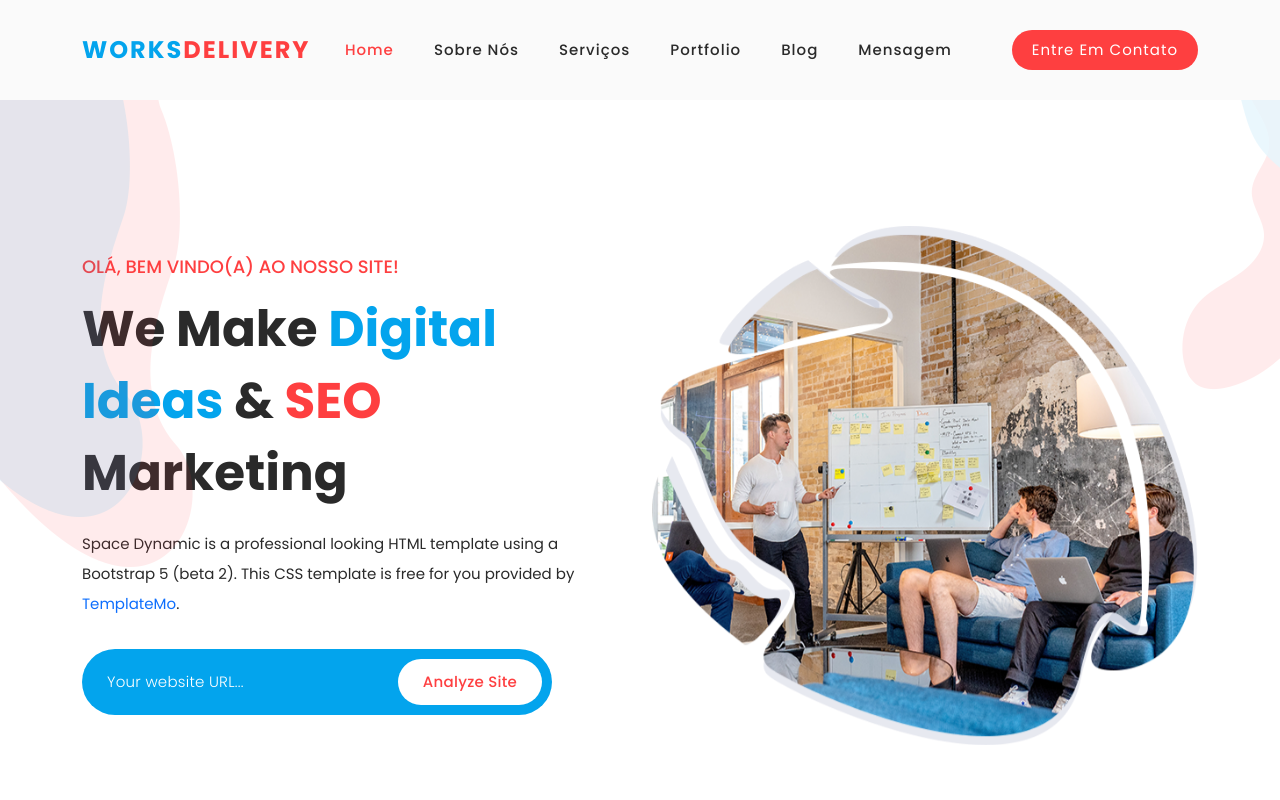
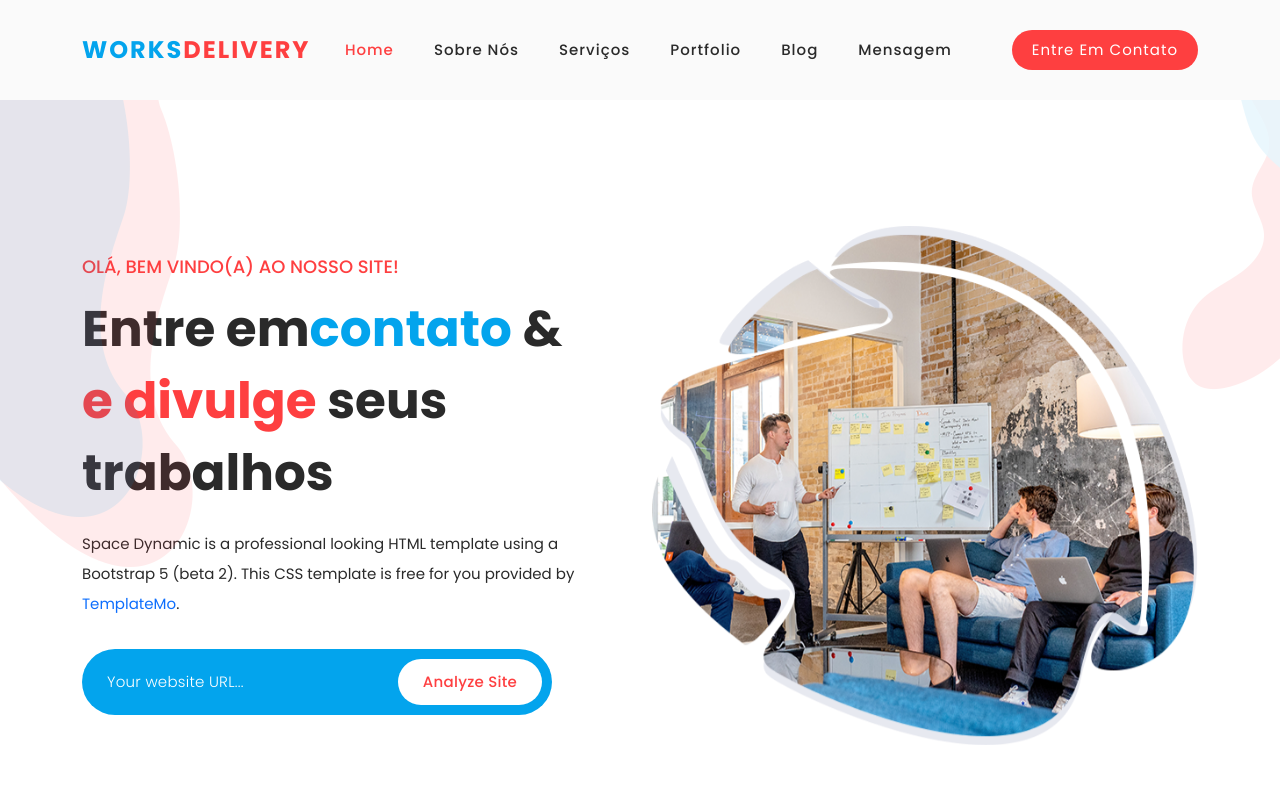
Before and after one commit to P3droCYB/Startap, a plain HTML site: page index.html in a window 1280 px wide. Shown: the top 800 px of the page. Drawn offline with Linux system fonts and the light colour scheme.

Commit message:
Update index.html

```diff
--- a/index.html
+++ b/index.html
@@ -85,7 +85,7 @@ https://templatemo.com/tm-562-space-dynamic
             <div class="col-lg-6 align-self-center">
               <div class="left-content header-text wow fadeInLeft" data-wow-duration="1s" data-wow-delay="1s">
                 <h6>Olá, Bem vindo(a) ao nosso site!</h6>
-                <h2>We Make <em>Digital Ideas</em> &amp; <span>SEO</span> Marketing</h2>
+                <h2>Entre em<em>contato</em> &amp; <span>e divulge</span> seus trabalhos</h2>
                 <p>Space Dynamic is a professional looking HTML template using a Bootstrap 5 (beta 2). This CSS template is free for you provided by <a rel="nofollow" href="https://templatemo.com/page/1" target="_parent">TemplateMo</a>.</p>
                 <form id="search" action="#" method="GET">
                   <fieldset>
```
